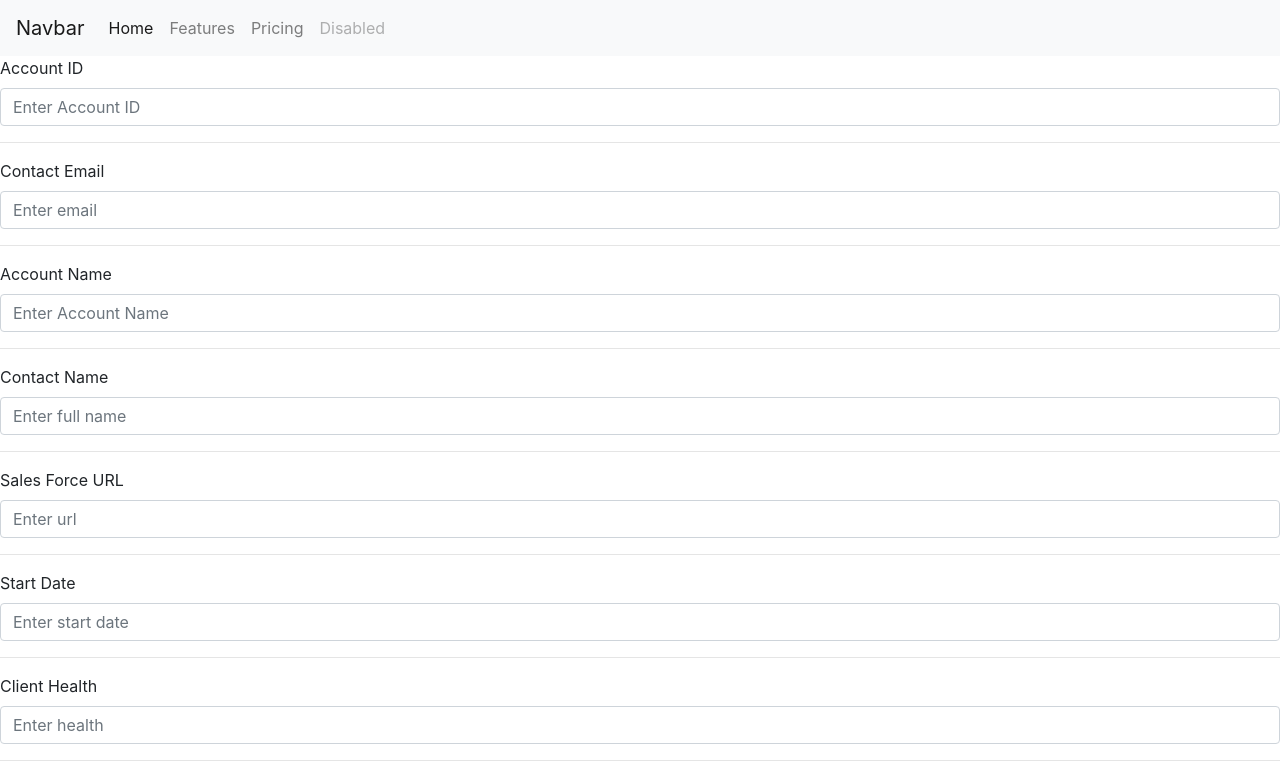
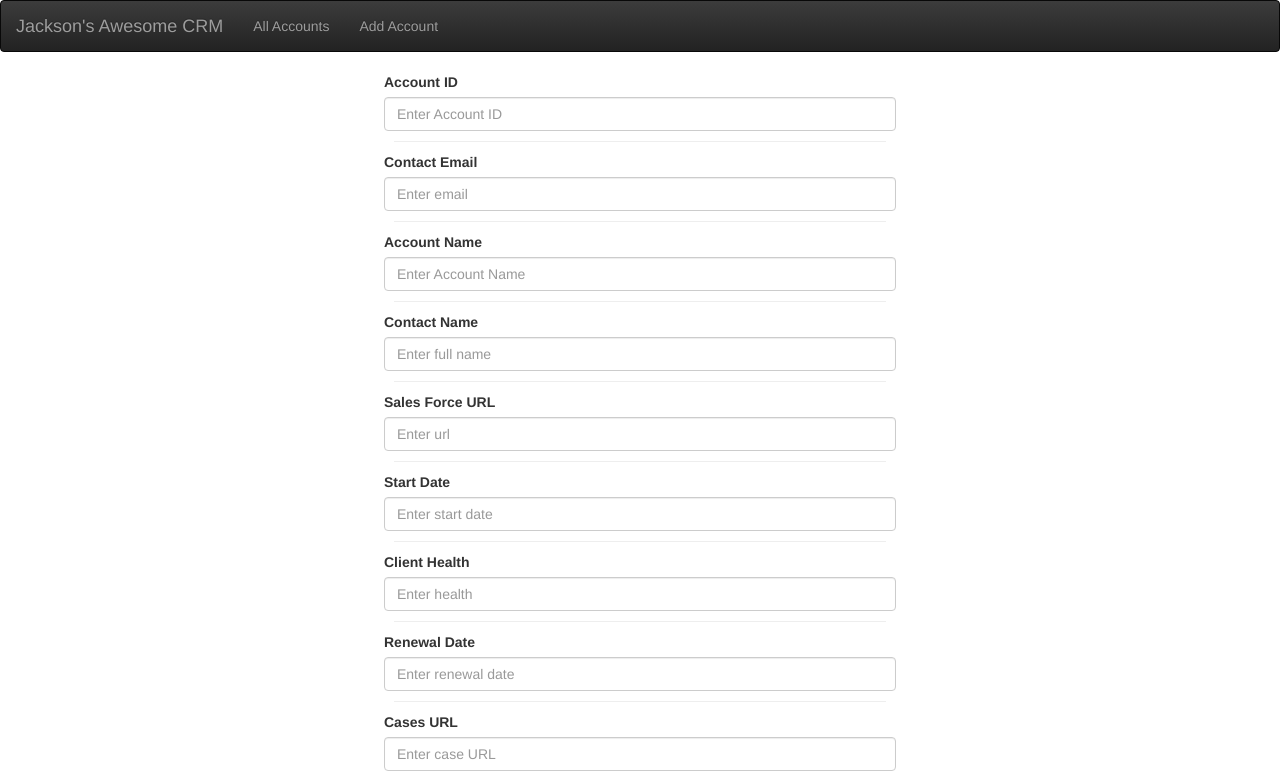
Before and after one commit to jaxonflex/ClientHealthApplication, an Angular app in the folder my-app/: page /create in a window 1280 px wide. Shown: the top 781 px of the page. Built offline with nearby package versions, Linux system fonts and the light colour scheme.

Commit message:
Started the Edit Feature
This is starting to get nuts

```diff
--- /dev/null
+++ b/my-app/src/app/account/view-account.component.html
@@ -0,0 +1 @@
+<p>View Account</p>
--- /dev/null
+++ b/my-app/src/app/account/view-account.component.ts
@@ -0,0 +1,20 @@
+import { Component } from '@angular/core';
+import { UserListService } from '../user-list/user-list.service';
+import {UserListModel} from '../user-list/user-list.model';
+import {Subscription} from 'rxjs';
+
+
+@Component({
+  selector: 'app-view-account',
+  templateUrl: './view-account.component.html',
+})
+export class ViewAccountComponent {
+  title = 'view-account';
+  users:UserListModel[]=[];
+  private userListSub: Subscription;
+  userListService: UserListService;
+
+  constructor(userListService:UserListService) {
+    this.userListService = userListService;
+  }
+}
--- a/my-app/src/app/app-routing.module.ts
+++ b/my-app/src/app/app-routing.module.ts
@@ -2,11 +2,15 @@ import { NgModule } from '@angular/core';
 import { Routes, RouterModule } from '@angular/router';
 import { UserListComponent } from './user-list/user-list.component';
 import { ProfileComponent } from './user/profile/profile.component';
+import { ViewAccountComponent } from './account/view-account.component';
 
 
 const routes: Routes = [
   {path: '', component: UserListComponent},
-  {path: 'create',component:ProfileComponent}
+  {path: 'view-all', component:UserListComponent},
+  {path: 'create',component:ProfileComponent},
+  {path: 'edit/:accountID',component:ProfileComponent},
+  {path: 'account', component:ViewAccountComponent}
 ];
 
 @NgModule({
--- a/my-app/src/app/app.module.ts
+++ b/my-app/src/app/app.module.ts
@@ -8,6 +8,7 @@ import { AppComponent } from './app.component';
 import {ProfileComponent} from './user/profile/profile.component';
 import { NavbarComponent } from './navbar/navbar.component';
 import {UserListComponent} from './user-list/user-list.component';
+import{ViewAccountComponent} from './account/view-account.component';
 
 
 @NgModule({
@@ -16,6 +17,7 @@ import {UserListComponent} from './user-list/user-list.component';
     ProfileComponent,
     NavbarComponent,
     UserListComponent,
+    ViewAccountComponent,
   ],
   imports: [
     BrowserModule,
--- a/my-app/src/app/navbar/navbar.component.html
+++ b/my-app/src/app/navbar/navbar.component.html
@@ -1,22 +1,11 @@
-<nav class="navbar navbar-expand-lg navbar-light bg-light">
-    <a class="navbar-brand" href="#">Navbar</a>
-    <button class="navbar-toggler" type="button" data-toggle="collapse" data-target="#navbarNav" aria-controls="navbarNav" aria-expanded="false" aria-label="Toggle navigation">
-      <span class="navbar-toggler-icon"></span>
-    </button>
-    <div class="collapse navbar-collapse" id="navbarNav">
-      <ul class="navbar-nav">
-        <li class="nav-item active">
-          <a class="nav-link" href="#">Home <span class="sr-only">(current)</span></a>
-        </li>
-        <li class="nav-item">
-          <a class="nav-link" href="#">Features</a>
-        </li>
-        <li class="nav-item">
-          <a class="nav-link" href="#">Pricing</a>
-        </li>
-        <li class="nav-item">
-          <a class="nav-link disabled" href="#">Disabled</a>
-        </li>
-      </ul>
+<nav class="navbar navbar-inverse">
+  <div class="container-fluid">
+    <div class="navbar-header">
+      <a class="navbar-brand">Jackson's Awesome CRM</a>
     </div>
-  </nav>
+    <ul class="nav navbar-nav">
+      <li><a routerLink="/view-all">All Accounts</a></li>
+      <li><a routerLink="/create">Add Account</a></li>
+    </ul>
+  </div>
+</nav>
--- a/my-app/src/app/user-list/user-list.component.html
+++ b/my-app/src/app/user-list/user-list.component.html
@@ -16,6 +16,7 @@
                 <td>{{user.clientHealth}}</td>
                 <td>{{user.accountID}}</td>
                 <td><a href="{{user.salesforceURL}}">Salesforce</a></td>
+                <td><a [routerLink]="['/edit', user.accountID]">Edit</a></td>
             </tr>
         </tbody>
     </table>
--- a/my-app/src/app/user-list/user-list.service.ts
+++ b/my-app/src/app/user-list/user-list.service.ts
@@ -14,10 +14,7 @@ export class UserListService {
     getUserList(){
         this.http.get<{message: string, users:UserListModel[]}>('http://localhost:3000/users')
             .subscribe((userListData)=>{
-                console.log("user list is: " + userListData.users)
-                console.log("message" + userListData.message)
                 this.userList = userListData.users;
-                console.log("userList" + this.userList)
                 this.userListUpdated.next([...this.userList]);
             });
     }
@@ -35,4 +32,8 @@ export class UserListService {
             });
 
     }
+
+    getSpecificAccount(accountID: string) {
+        return{...this.userList.find(account=> account.accountID === accountID)};
+    }
 }
--- a/my-app/src/app/user/profile/profile.component.css
+++ b/my-app/src/app/user/profile/profile.component.css
@@ -1,3 +1,10 @@
 .btn {
     margin-top: 1rem;
 }
+hr{
+    margin:10px;
+}
+
+.container-small{
+    width:40%;
+}
--- a/my-app/src/app/user/profile/profile.component.html
+++ b/my-app/src/app/user/profile/profile.component.html
@@ -1,4 +1,5 @@
-
+<div class="container container-small">
+    <div class="row">
         <form>
             <div class="form-group" >
                 <form >
@@ -34,8 +35,7 @@
                     <button (click)='onCreateNewUser()' class="btn btn-primary">Submit</button>
 
                 </form>
-
             </div>
-
-
         </form>
+    </div>
+</div>
--- a/my-app/src/app/user/profile/profile.component.ts
+++ b/my-app/src/app/user/profile/profile.component.ts
@@ -1,5 +1,7 @@
-import { Component} from '@angular/core';
+import { Component, OnInit} from '@angular/core';
 import { UserListService } from 'src/app/user-list/user-list.service';
+import { ActivatedRoute, ParamMap } from '@angular/router';
+import { UserListModel } from 'src/app/user-list/user-list.model';
 
 
 @Component({
@@ -7,7 +9,7 @@ import { UserListService } from 'src/app/user-list/user-list.service';
   templateUrl: './profile.component.html',
   styleUrls: ['./profile.component.css'],
 })
-export class ProfileComponent {
+export class ProfileComponent implements OnInit {
   title = 'app-profile';
   inputAccountID='';
   inputAccountName='';
@@ -21,9 +23,28 @@ export class ProfileComponent {
   inputCasesURL='';
   inputLastContactDate='';
 
+  private mode = 'create';
+  private accountID: string;
+  private userList: UserListModel;
 
 
-  constructor(public userListService: UserListService){}
+
+  constructor(public userListService: UserListService, public route: ActivatedRoute){}
+
+  ngOnInit() {
+    this.route.paramMap.subscribe((paramMap: ParamMap)=>{
+        if(paramMap.has('accountID')) {
+            this.mode='edit';
+            this.accountID = paramMap.get('accountID');
+            this.userList == this.userListService.getSpecificAccount(this.accountID);
+        }
+        else {
+          this.mode='create';
+          this.accountID=null;
+        }
+    });
+  }
+
   onCreateNewUser() {
     const newUserList = {
       accountID:        this.inputAccountID,
--- a/my-app/src/index.html
+++ b/my-app/src/index.html
@@ -6,7 +6,15 @@
   <base href="/">
   <meta name="viewport" content="width=device-width, initial-scale=1">
   <link rel="icon" type="image/x-icon" href="favicon.ico">
-  <link rel="stylesheet" href="https://stackpath.bootstrapcdn.com/bootstrap/4.5.0/css/bootstrap.min.css" integrity="sha384-9aIt2nRpC12Uk9gS9baDl411NQApFmC26EwAOH8WgZl5MYYxFfc+NcPb1dKGj7Sk" crossorigin="anonymous">
+  <link rel="stylesheet" href="https://stackpath.bootstrapcdn.com/bootstrap/3.4/css/bootstrap.min.css" integrity="sha384-9aIt2nRpC12Uk9gS9baDl411NQApFmC26EwAOH8WgZl5MYYxFfc+NcPb1dKGj7Sk" crossorigin="anonymous">
+  <!-- Latest compiled and minified CSS -->
+<link rel="stylesheet" href="https://stackpath.bootstrapcdn.com/bootstrap/3.4.1/css/bootstrap.min.css" integrity="sha384-HSMxcRTRxnN+Bdg0JdbxYKrThecOKuH5zCYotlSAcp1+c8xmyTe9GYg1l9a69psu" crossorigin="anonymous">
+
+<!-- Optional theme -->
+<link rel="stylesheet" href="https://stackpath.bootstrapcdn.com/bootstrap/3.4.1/css/bootstrap-theme.min.css" integrity="sha384-6pzBo3FDv/PJ8r2KRkGHifhEocL+1X2rVCTTkUfGk7/0pbek5mMa1upzvWbrUbOZ" crossorigin="anonymous">
+
+<!-- Latest compiled and minified JavaScript -->
+<script src="https://stackpath.bootstrapcdn.com/bootstrap/3.4.1/js/bootstrap.min.js" integrity="sha384-aJ21OjlMXNL5UyIl/XNwTMqvzeRMZH2w8c5cRVpzpU8Y5bApTppSuUkhZXN0VxHd" crossorigin="anonymous"></script>
 </head>
 <body>
   <app-root></app-root>
```
Also changed, not shown: 1 other file (tests, documents, lock files or other folders). Lines whose indentation alone changed are shown as unchanged.
